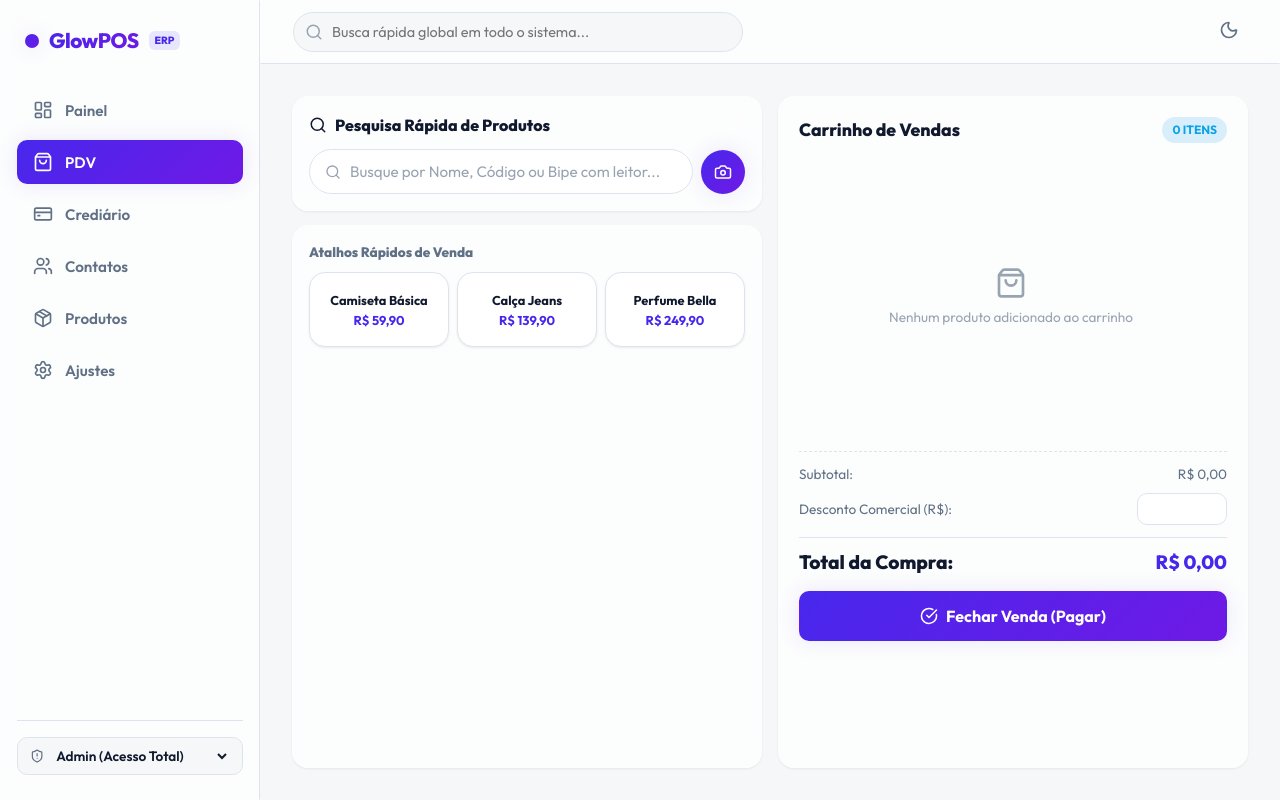
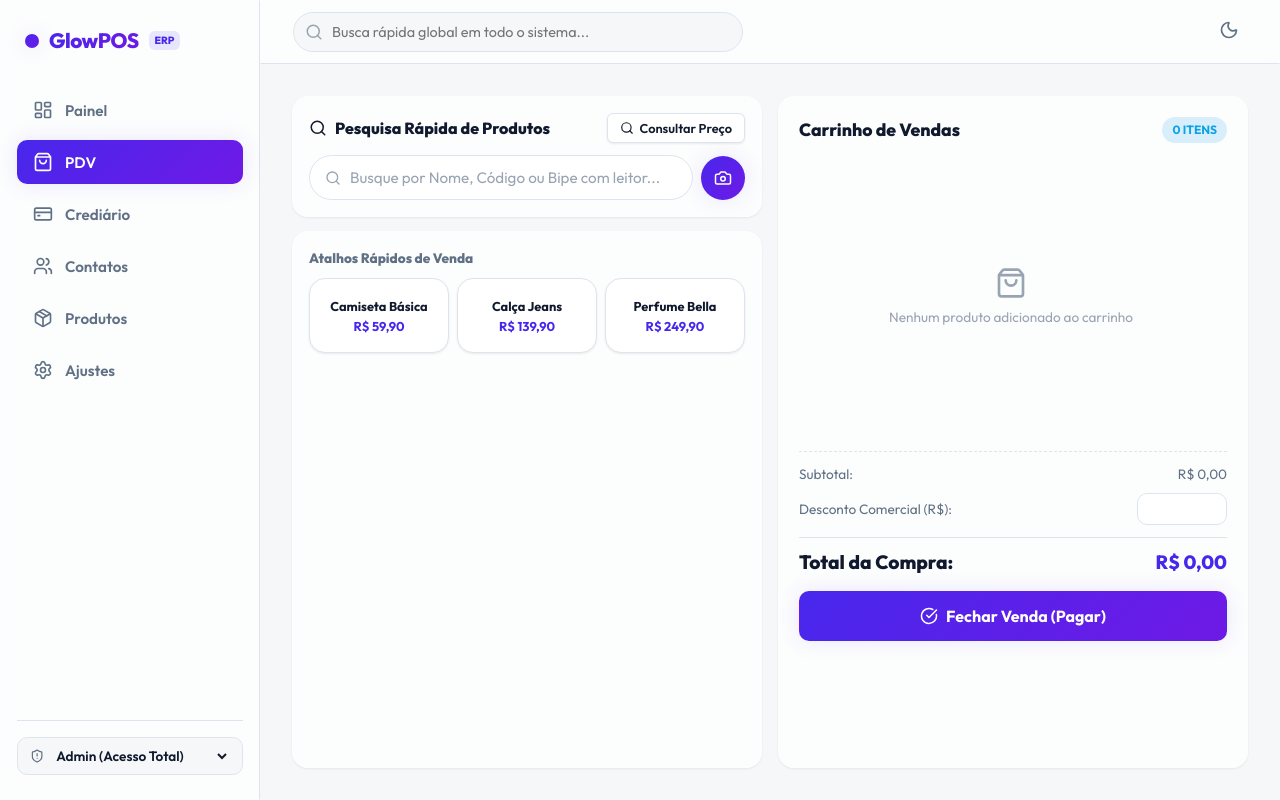
Before and after one commit to Reginaldog10/gestao-de-loja-de-roupas, a React (Vite) app: page / in a window 1280 px wide. Both pictures are taken after a click on the button "PDV". Built offline with nearby package versions, Linux system fonts and the light colour scheme.

Commit message:
fix: resolve travamento de tela branca no leitor do PDV e refina ciclo de vida do scanner

```diff
--- a/src/components/Scanner/ScannerModal.tsx
+++ b/src/components/Scanner/ScannerModal.tsx
@@ -7,10 +7,18 @@ interface ScannerModalProps {
   isOpen: boolean;
   onClose: () => void;
   onScanSuccess: (decodedText: string, mode: 'venda' | 'consulta') => void;
+  initialMode?: 'venda' | 'consulta';
+  lockMode?: boolean;
 }
 
-export const ScannerModal: React.FC<ScannerModalProps> = ({ isOpen, onClose, onScanSuccess }) => {
-  const [scanMode, setScanMode] = useState<'venda' | 'consulta'>('venda');
+export const ScannerModal: React.FC<ScannerModalProps> = ({
+  isOpen,
+  onClose,
+  onScanSuccess,
+  initialMode = 'venda',
+  lockMode = false
+}) => {
+  const [scanMode, setScanMode] = useState<'venda' | 'consulta'>(initialMode);
   const [hasPermission, setHasPermission] = useState<boolean | null>(null);
   const [cameras, setCameras] = useState<any[]>([]);
   const [activeCameraId, setActiveCameraId] = useState<string>('');
@@ -19,6 +27,11 @@ export const ScannerModal: React.FC<ScannerModalProps> = ({ isOpen, onClose, onS
   const [errorMessage, setErrorMessage] = useState<string>('');
 
   const html5QrcodeRef = useRef<Html5Qrcode | null>(null);
+  const isOpenRef = useRef(isOpen);
+
+  useEffect(() => {
+    isOpenRef.current = isOpen;
+  }, [isOpen]);
   const readerId = 'scanner-video-container';
 
   // Bipe sonoro sintetizado nativamente via Web Audio API
@@ -41,6 +54,13 @@ export const ScannerModal: React.FC<ScannerModalProps> = ({ isOpen, onClose, onS
       console.warn('Erro ao reproduzir áudio nativo:', e);
     }
   };
+
+  // Sincronizar o modo de escaneamento quando o modal for aberto
+  useEffect(() => {
+    if (isOpen) {
+      setScanMode(initialMode);
+    }
+  }, [isOpen, initialMode]);
 
   // Inicializar e configurar câmeras
   useEffect(() => {
@@ -123,6 +143,12 @@ export const ScannerModal: React.FC<ScannerModalProps> = ({ isOpen, onClose, onS
         }
       );
 
+      // Se o modal foi fechado durante a inicialização assíncrona, para imediatamente
+      if (!isOpenRef.current) {
+        await stopScanner();
+        return;
+      }
+
       setIsLoading(false);
     } catch (err: any) {
       console.error('Erro ao iniciar Html5Qrcode:', err);
@@ -132,9 +158,11 @@ export const ScannerModal: React.FC<ScannerModalProps> = ({ isOpen, onClose, onS
   };
 
   const stopScanner = async () => {
-    if (html5QrcodeRef.current && html5QrcodeRef.current.isScanning) {
+    if (html5QrcodeRef.current) {
       try {
+        if (html5QrcodeRef.current.isScanning) {
           await html5QrcodeRef.current.stop();
+        }
       } catch (err) {
         console.error('Erro ao parar Html5Qrcode:', err);
       }
@@ -162,10 +190,8 @@ export const ScannerModal: React.FC<ScannerModalProps> = ({ isOpen, onClose, onS
     setActiveCameraId(cameras[nextIndex].id);
   };
 
-  if (!isOpen) return null;
-
   return (
-    <div className="scanner-modal-overlay">
+    <div className="scanner-modal-overlay" style={{ display: isOpen ? 'flex' : 'none' }}>
       <div className="scanner-modal-card glass">
         {/* Header */}
         <div className="scanner-modal-header">
@@ -179,6 +205,7 @@ export const ScannerModal: React.FC<ScannerModalProps> = ({ isOpen, onClose, onS
         </div>
 
         {/* Alternador de Modo */}
+        {!lockMode && (
           <div className="scanner-mode-switch-wrapper">
             <button
               onClick={() => setScanMode('venda')}
@@ -195,6 +222,7 @@ export const ScannerModal: React.FC<ScannerModalProps> = ({ isOpen, onClose, onS
               <span>Consultar Preço</span>
             </button>
           </div>
+        )}
 
         {/* Viewfinder da Câmera */}
         <div className="scanner-viewfinder-container">
--- a/src/pages/PDV/index.tsx
+++ b/src/pages/PDV/index.tsx
@@ -42,6 +42,9 @@ export const PDV: React.FC = () => {
   const [busca, setBusca] = useState('');
   const [desconto, setDesconto] = useState(0);
   const [showTamanhoModal, setShowTamanhoModal] = useState<Produto | null>(null);
+  const [showConsultaModal, setShowConsultaModal] = useState(false);
+  const [buscaConsulta, setBuscaConsulta] = useState('');
+  const [scannerMode, setScannerMode] = useState<'venda' | 'consulta'>('venda');
 
   // Modais de fechamento
   const [showCheckout, setShowCheckout] = useState(false);
@@ -96,6 +99,13 @@ export const PDV: React.FC = () => {
     p.codigoInterno.includes(searchNormalized)
   );
 
+  const searchConsultaNormalized = buscaConsulta.toLowerCase();
+  const produtosFiltradosConsulta = buscaConsulta.trim() === '' ? [] : produtos.filter(p =>
+    p.nome.toLowerCase().includes(searchConsultaNormalized) ||
+    p.codigoBarras.includes(searchConsultaNormalized) ||
+    p.codigoInterno.includes(searchConsultaNormalized)
+  );
+
   // --- OPERAÇÕES DO PDV ---
   const handleScanSuccess = (decodedText: string, mode: 'venda' | 'consulta') => {
     // 1. Identificar se é QR Code estruturado do GlowPOS: glowpos:id_produto:tamanho
@@ -130,6 +140,7 @@ export const PDV: React.FC = () => {
     } else {
       setShowScanner(false);
       setConsultarProduto(prod);
+      setShowConsultaModal(false);
     }
   };
 
@@ -364,10 +375,35 @@ export const PDV: React.FC = () => {
         {/* COLUNA ESQUERDA: PRODUTOS E BUSCA */}
         <div style={{ display: 'flex', flexDirection: 'column', gap: '14px' }}>
           <div className="card glass" style={{ padding: '16px' }}>
-            <h3 style={{ fontSize: '1rem', fontWeight: 800, marginBottom: '12px', display: 'flex', alignItems: 'center', gap: '8px' }}>
-              <Search size={18} className="text-secondary" />
-              Pesquisa Rápida de Produtos
-            </h3>
+            <div style={{ display: 'flex', justifyContent: 'space-between', alignItems: 'center', marginBottom: '12px' }}>
+              <h3 style={{ fontSize: '1rem', fontWeight: 800, display: 'flex', alignItems: 'center', gap: '8px', margin: 0 }}>
+                <Search size={18} className="text-secondary" />
+                Pesquisa Rápida de Produtos
+              </h3>
+              <button
+                type="button"
+                onClick={() => {
+                  setBuscaConsulta('');
+                  setShowConsultaModal(true);
+                }}
+                className="btn btn-secondary btn-sm"
+                style={{
+                  padding: '6px 12px',
+                  fontSize: '0.8rem',
+                  borderRadius: 'var(--radius-xs)',
+                  display: 'flex',
+                  alignItems: 'center',
+                  gap: '6px',
+                  background: 'var(--bg-secondary)',
+                  border: '1px solid var(--border-color)',
+                  cursor: 'pointer',
+                  boxShadow: 'var(--shadow-sm)'
+                }}
+              >
+                <Search size={14} className="text-primary" />
+                Consultar Preço
+              </button>
+            </div>
 
             <div style={{ display: 'flex', gap: '8px', alignItems: 'center' }}>
               <div style={{ position: 'relative', flex: 1 }}>
@@ -383,7 +419,10 @@ export const PDV: React.FC = () => {
               </div>
 
               <button
-                onClick={() => setShowScanner(true)}
+                onClick={() => {
+                  setScannerMode('venda');
+                  setShowScanner(true);
+                }}
                 className="btn btn-primary btn-icon"
                 style={{ borderRadius: 'var(--radius-full)', padding: '12px', display: 'flex', alignItems: 'center', justifyContent: 'center' }}
                 title="Escanear com a câmera"
@@ -952,11 +991,102 @@ export const PDV: React.FC = () => {
         </div>
       )}
 
+      {/* MODAL DE CONSULTA DE PREÇO INDEPENDENTE */}
+      {showConsultaModal && (
+        <div className="modal-overlay" onClick={() => setShowConsultaModal(false)}>
+          <div className="modal-content" onClick={(e) => e.stopPropagation()} style={{ maxWidth: '480px', padding: '24px' }}>
+            <div style={{ display: 'flex', justifyContent: 'space-between', alignItems: 'center', marginBottom: '16px', borderBottom: '1px solid var(--border-color)', paddingBottom: '12px' }}>
+              <h2 style={{ fontSize: '1.2rem', fontWeight: 800, display: 'flex', alignItems: 'center', gap: '8px', margin: 0 }}>
+                <Search size={20} className="text-primary" />
+                Consulta de Preço
+              </h2>
+              <button onClick={() => setShowConsultaModal(false)} className="btn-secondary btn-icon" style={{ borderRadius: '50%' }}>
+                <X size={18} />
+              </button>
+            </div>
+
+            <div style={{ display: 'flex', flexDirection: 'column', gap: '14px' }}>
+              <p style={{ fontSize: '0.85rem', color: 'var(--text-secondary)' }}>
+                Pesquise o produto pelo nome/código abaixo ou clique na câmera para escanear o QR Code de etiqueta.
+              </p>
+
+              <div style={{ display: 'flex', gap: '8px', alignItems: 'center' }}>
+                <div style={{ position: 'relative', flex: 1 }}>
+                  <input
+                    type="text"
+                    placeholder="Busque por Nome, Código..."
+                    value={buscaConsulta}
+                    onChange={(e) => setBuscaConsulta(e.target.value)}
+                    className="form-input"
+                    style={{ paddingLeft: '40px', borderRadius: 'var(--radius-full)' }}
+                    autoFocus
+                  />
+                  <Search size={16} style={{ position: 'absolute', left: '16px', top: '15px', color: 'var(--text-muted)' }} />
+                </div>
+
+                <button
+                  onClick={() => {
+                    setScannerMode('consulta');
+                    setShowScanner(true);
+                  }}
+                  className="btn btn-primary btn-icon"
+                  style={{ borderRadius: 'var(--radius-full)', padding: '12px', display: 'flex', alignItems: 'center', justifyContent: 'center' }}
+                  title="Escanear com a câmera"
+                >
+                  <Camera size={18} />
+                </button>
+              </div>
+
+              {/* LISTA RESULTADO BUSCA CONSULTA */}
+              {buscaConsulta.trim() !== '' && (
+                <div className="glass" style={{ border: '1px solid var(--border-color)', borderRadius: 'var(--radius-md)', maxHeight: '220px', overflowY: 'auto', padding: '6px' }}>
+                  {produtosFiltradosConsulta.length === 0 ? (
+                    <div style={{ padding: '12px', textAlign: 'center', color: 'var(--text-muted)', fontSize: '0.85rem' }}>
+                      Nenhum produto localizado
+                    </div>
+                  ) : (
+                    produtosFiltradosConsulta.map(p => (
+                      <button
+                        key={p.id}
+                        onClick={() => {
+                          setConsultarProduto(p);
+                          setShowConsultaModal(false);
+                          setBuscaConsulta('');
+                        }}
+                        style={{
+                          width: '100%',
+                          padding: '10px 12px',
+                          display: 'flex',
+                          justifyContent: 'space-between',
+                          alignItems: 'center',
+                          borderBottom: '1px solid var(--border-color)',
+                          textAlign: 'left',
+                          fontSize: '0.85rem'
+                        }}
+                        className="btn-secondary"
+                      >
+                        <div>
+                          <strong>{p.nome}</strong>
+                          <div style={{ fontSize: '0.75rem', color: 'var(--text-muted)' }}>Cód: {p.codigoInterno} | Marca: {p.marca}</div>
+                        </div>
+                        <strong style={{ color: 'var(--primary-color)' }}>{formatCurrency(p.precoVenda)}</strong>
+                      </button>
+                    ))
+                  )}
+                </div>
+              )}
+            </div>
+          </div>
+        </div>
+      )}
+
       {/* SCANNER VIA CÂMERA INTEGRADO */}
       <ScannerModal
         isOpen={showScanner}
         onClose={() => setShowScanner(false)}
         onScanSuccess={handleScanSuccess}
+        initialMode={scannerMode}
+        lockMode={true}
       />
 
       {/* MODAL CONSULTA DE PREÇO DO PRODUTO */}
```
Lines whose indentation alone changed are shown as unchanged.
